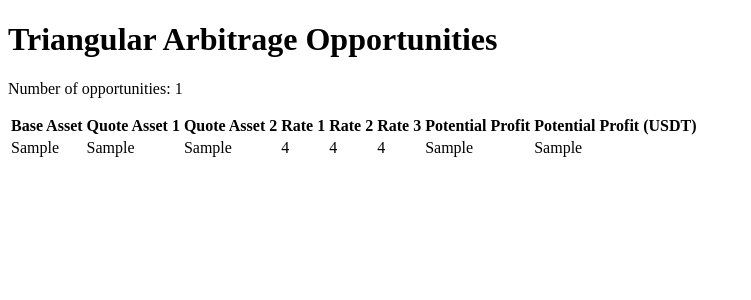
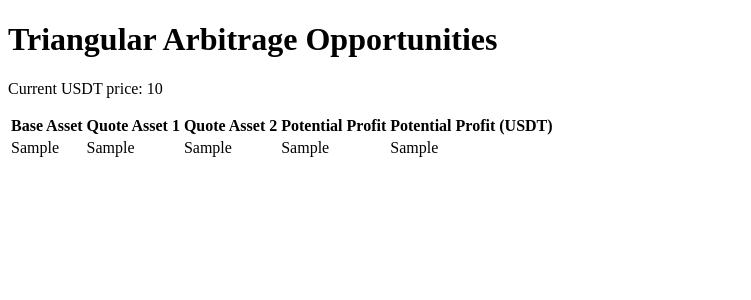
Before and after one commit to alaminizaan100/webprice, a Python web app: template templates/index.html in a window 1280 px wide. Shown: the top 300 px of the page, without its empty margins (0-751 px from the left). Run offline with Jinja, Linux system fonts and the light colour scheme; the template is opened without the code that fills it: most values are stand-ins (such as "Sample title", 1, 10 or a date in 2020).

Commit message:
Update index.html

```diff
--- a/templates/index.html
+++ b/templates/index.html
@@ -5,16 +5,13 @@
   </head>
   <body>
     <h1>Triangular Arbitrage Opportunities</h1>
-    <p>Number of opportunities: {{ num_opportunities }}</p>
+    <p>Current USDT price: {{ usdt_price }}</p>
     <table>
       <thead>
         <tr>
           <th>Base Asset</th>
           <th>Quote Asset 1</th>
           <th>Quote Asset 2</th>
-          <th>Rate 1</th>
-          <th>Rate 2</th>
-          <th>Rate 3</th>
           <th>Potential Profit</th>
           <th>Potential Profit (USDT)</th>
         </tr>
@@ -25,9 +22,6 @@
           <td>{{ opportunity.base_asset }}</td>
           <td>{{ opportunity.quote_asset_1 }}</td>
           <td>{{ opportunity.quote_asset_2 }}</td>
-          <td>{{ opportunity.rate_1 }}</td>
-          <td>{{ opportunity.rate_2 }}</td>
-          <td>{{ opportunity.rate_3 }}</td>
           <td>{{ opportunity.potential_profit }}</td>
           <td>{{ opportunity.potential_profit_usdt }}</td>
         </tr>
```
